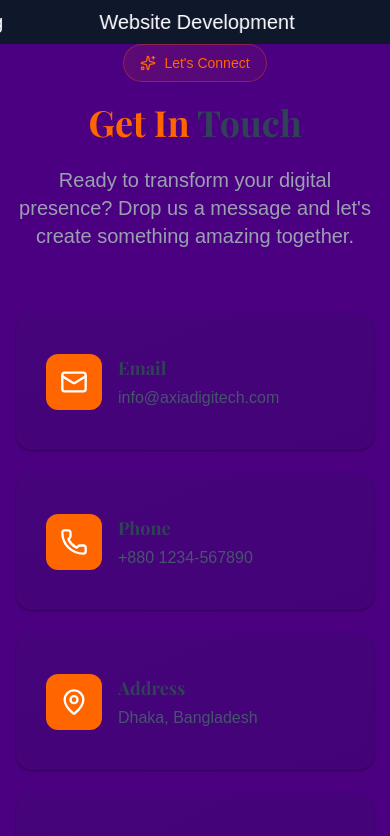
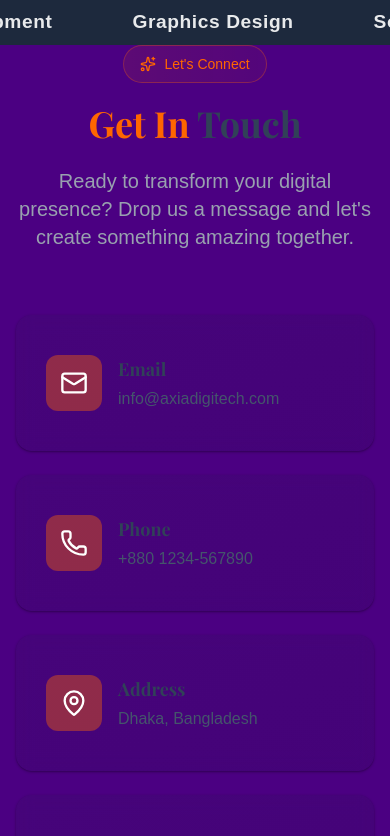
Before and after one commit to ZitanSalehin/axia-digitech-2026, a React (Vite) app: page /contact in a window 390 px wide. Shown: the top 836 px of the page. Built offline with nearby package versions, Linux system fonts and the light colour scheme.

Commit message:
mobile view fixed

```diff
--- a/src/index.css
+++ b/src/index.css
@@ -140,3 +140,77 @@ body {
     visibility: visible;
   }
 }
+
+/* brand scrolling */
+@keyframes slides {
+  from {
+    transform: translateX(0);
+  }
+  to {
+    transform: translateX(-100%);
+  }
+}
+
+@keyframes slides {
+  from {
+    transform: translateX(0);
+  }
+  to {
+    transform: translateX(-100%);
+  }
+}
+
+.logos {
+  overflow: hidden;
+  padding: 8px 0px;
+  white-space: nowrap;
+  position: relative;
+}
+
+/* Gradient fade edges */
+.logos::before,
+.logos::after {
+  position: absolute;
+  top: 0;
+  content: "";
+  width: 180px;
+  height: 100%;
+  z-index: 2;
+}
+
+.logos::before {
+  left: 0;
+  /* background: linear-gradient(to left, transparent, #0f172a); */
+}
+
+.logos::after {
+  right: 0;
+  /* background: linear-gradient(to right, transparent, #0f172a); */
+}
+
+.logo_items {
+  display: inline-block;
+  animation: slides 50s linear infinite;
+}
+
+.logos:hover .logo_items {
+  animation-play-state: paused;
+}
+
+/* Branding text style */
+.brand-text {
+  display: inline-block;
+  margin: 0 40px;
+  font-size: 1.2rem;
+  font-weight: 600;
+  letter-spacing: 0.03em;
+  opacity: 0.9;
+  transition:
+    opacity 0.3s ease,
+    color 0.3s ease;
+}
+
+.brand-text:hover {
+  opacity: 1;
+  color: #ff6600;
+}
--- a/src/sections/ContactUs.jsx
+++ b/src/sections/ContactUs.jsx
@@ -148,7 +148,7 @@ export default function ModernContactForm() {
               >
                 <div className="flex items-start space-x-4">
                   <div
-                    className={`w-14 h-14 bg-[#FF6600] rounded-xl flex items-center justify-center flex-shrink-0 `}
+                    className={`w-14 h-14 bg-[#FF6600]/40 rounded-xl flex items-center justify-center flex-shrink-0 `}
                   >
                     <item.icon className="w-7 h-7 text-white" />
                   </div>
@@ -180,13 +180,13 @@ export default function ModernContactForm() {
                 <a
                   target="_blank"
                   rel="noopener noreferrer"
-                  className="group w-12 h-12 bg-[#FF6600] rounded-xl flex items-center justify-center"
+                  className="group w-12 h-12 bg-[#FF6600]/40 rounded-xl flex items-center justify-center"
                 >
                   <Facebook className="w-6 h-6 text-white" />
                 </a>
                 <button
                   onClick={() => alert("WhatsApp integration")}
-                  className="group w-12 h-12 bg-[#FF6600] rounded-xl flex items-center justify-center "
+                  className="group w-12 h-12 bg-[#FF6600]/40 rounded-xl flex items-center justify-center "
                 >
                   <MessageCircle className="w-6 h-6 text-white" />
                 </button>
@@ -352,7 +352,7 @@ export default function ModernContactForm() {
                         <button
                           onClick={handleSubmit}
                           disabled={loading}
-                          className={`group w-full px-8 py-4 bg-[#FF6600] text-white rounded-xl font-bold flex items-center justify-center space-x-2 transition-all ${
+                          className={`group w-full px-8 py-4 bg-[#FF6600]/40 text-white rounded-xl font-bold flex items-center justify-center space-x-2 transition-all ${
                             loading ? "opacity-70 cursor-not-allowed" : ""
                           }`}
                         >
--- a/src/sections/Footer.jsx
+++ b/src/sections/Footer.jsx
@@ -2,7 +2,7 @@ import logo from "../assets/axianew2.png";
 
 export default function Footer() {
   return (
-    <footer className="max-w-7xl mx-auto px-4 sm:px-6 lg:px-8 bg-white rounded-3xl mt-10 text-slate-700">
+    <footer className="max-w-7xl mx-auto px-4 sm:px-6 lg:px-8 bg-white rounded-3xl mt-10 text-slate-700 mb-5">
       {/* Content */}
       <div className="relative max-w-7xl mx-auto px-6 py-16">
         <div className="grid grid-cols-1 md:grid-cols-2 lg:grid-cols-5 gap-10">
--- a/src/sections/Hero.jsx
+++ b/src/sections/Hero.jsx
@@ -1,4 +1,4 @@
-import { ArrowRight, Play, Star, Target, TrendingUp, Zap } from "lucide-react";
+import { ArrowRight, Star, Target, TrendingUp, Zap } from "lucide-react";
 import { useEffect, useState } from "react";
 import banner from "../assets/banner.jpg";
 
@@ -37,7 +37,7 @@ export default function Hero() {
             modules={[Autoplay]}
             autoplay={{ delay: 2500 }}
             loop
-            className="w-full h-full rounded-2xl overflow-hidden"
+            className="w-full lg:h-full rounded-2xl overflow-hidden"
           >
             <SwiperSlide>
               <img
@@ -115,10 +115,10 @@ export default function Hero() {
               <ArrowRight className="w-5 h-5 group-hover:translate-x-1 transition-transform" />
             </button>
 
-            <button className="group px-8 py-4 bg-white/10 dark:bg-slate-100 backdrop-blur-sm text-white dark:text-slate-900 rounded-full font-bold border-2 border-white/20 dark:border-slate-300 hover:bg-white/20 dark:hover:bg-slate-200 transition-all duration-300 flex items-center justify-center space-x-2">
+            {/* <button className="group px-8 py-4 bg-white/10 dark:bg-slate-100 backdrop-blur-sm text-white dark:text-slate-900 rounded-full font-bold border-2 border-white/20 dark:border-slate-300 hover:bg-white/20 dark:hover:bg-slate-200 transition-all duration-300 flex items-center justify-center space-x-2">
               <Play className="w-5 h-5 fill-white dark:fill-slate-900" />
               <span>Watch Demo</span>
-            </button>
+            </button> */}
           </div>
 
           {/* Glow Effects */}
--- a/src/sections/ServiceProvidedBrands.jsx
+++ b/src/sections/ServiceProvidedBrands.jsx
@@ -1,29 +1,5 @@
 const ServiceProvidedBrands = () => {
   const logoTexts = [
-    "Digital Marketing",
-    "Website Development",
-    "Graphics Design",
-    "Social Media Management",
-    "SEO Optimization",
-    "Brand Strategy",
-    "Digital Marketing",
-    "Website Development",
-    "Graphics Design",
-    "Social Media Management",
-    "SEO Optimization",
-    "Brand Strategy",
-    "Digital Marketing",
-    "Website Development",
-    "Graphics Design",
-    "Social Media Management",
-    "SEO Optimization",
-    "Brand Strategy",
-    "Digital Marketing",
-    "Website Development",
-    "Graphics Design",
-    "Social Media Management",
-    "SEO Optimization",
-    "Brand Strategy",
     "Digital Marketing",
     "Website Development",
     "Graphics Design",
@@ -33,46 +9,73 @@ const ServiceProvidedBrands = () => {
   ];
 
   return (
-    <section className="py-2 bg-slate-900 text-white overflow-hidden">
-      <div className="flex animate-scroll whitespace-nowrap">
-        {/* FIRST SET */}
-        <div className="flex flex-shrink-0">
-          {logoTexts.map((text, index) => (
-            <div key={index} className="inline-flex items-center px-8 mx-4">
-              <span className="text-xl font-medium">{text}</span>
-            </div>
-          ))}
+    <div className="bg-slate-800 text-white">
+      <div class="logos">
+        <div class="logo_items">
+          <span class="brand-text">Digital Marketing</span>
+          <span class="brand-text">Website Development</span>
+          <span class="brand-text">Graphics Design</span>
+          <span class="brand-text">Social Media Management</span>
+          <span class="brand-text">SEO Optimization</span>
+          <span class="brand-text">Brand Strategy</span>
+
+          <span class="brand-text">Digital Marketing</span>
+          <span class="brand-text">Website Development</span>
+          <span class="brand-text">Graphics Design</span>
+          <span class="brand-text">Social Media Management</span>
+          <span class="brand-text">SEO Optimization</span>
+          <span class="brand-text">Brand Strategy</span>
+
+          <span class="brand-text">Digital Marketing</span>
+          <span class="brand-text">Website Development</span>
+          <span class="brand-text">Graphics Design</span>
+          <span class="brand-text">Social Media Management</span>
+          <span class="brand-text">SEO Optimization</span>
+          <span class="brand-text">Brand Strategy</span>
+
+          <span class="brand-text">Digital Marketing</span>
+          <span class="brand-text">Website Development</span>
+          <span class="brand-text">Graphics Design</span>
+          <span class="brand-text">Social Media Management</span>
+          <span class="brand-text">SEO Optimization</span>
+          <span class="brand-text">Brand Strategy</span>
+
+          <span class="brand-text">Digital Marketing</span>
         </div>
 
-        {/* SECOND SET (CLONE) */}
-        <div className="flex flex-shrink-0">
-          {logoTexts.map((text, index) => (
-            <div
-              key={`clone-${index}`}
-              className="inline-flex items-center px-8 mx-4"
-            >
-              <span className="text-lg font-medium">{text}</span>
-            </div>
-          ))}
+        <div class="logo_items">
+          <span class="brand-text">Digital Marketing</span>
+          <span class="brand-text">Website Development</span>
+          <span class="brand-text">Graphics Design</span>
+          <span class="brand-text">Social Media Management</span>
+          <span class="brand-text">SEO Optimization</span>
+          <span class="brand-text">Brand Strategy</span>
+
+          <span class="brand-text">Digital Marketing</span>
+          <span class="brand-text">Website Development</span>
+          <span class="brand-text">Graphics Design</span>
+          <span class="brand-text">Social Media Management</span>
+          <span class="brand-text">SEO Optimization</span>
+          <span class="brand-text">Brand Strategy</span>
+
+          <span class="brand-text">Digital Marketing</span>
+          <span class="brand-text">Website Development</span>
+          <span class="brand-text">Graphics Design</span>
+          <span class="brand-text">Social Media Management</span>
+          <span class="brand-text">SEO Optimization</span>
+          <span class="brand-text">Brand Strategy</span>
+
+          <span class="brand-text">Digital Marketing</span>
+          <span class="brand-text">Website Development</span>
+          <span class="brand-text">Graphics Design</span>
+          <span class="brand-text">Social Media Management</span>
+          <span class="brand-text">SEO Optimization</span>
+          <span class="brand-text">Brand Strategy</span>
+
+          <span class="brand-text">Digital Marketing</span>
         </div>
       </div>
-
-      <style>{`
-				@keyframes scroll {
-					0% {
-						transform: translateX(0);
-					}
-					100% {
-						transform: translateX(-100%);
-					}
-				}
-
-				.animate-scroll {
-					animation: scroll 12s linear infinite;
-					will-change: transform;
-				}
-			`}</style>
-    </section>
+    </div>
   );
 };
 
```
Also changed, not shown: src/sections/Navbar.jsx (+5 -5 lines), 1 other file (tests, documents, lock files or other folders).
